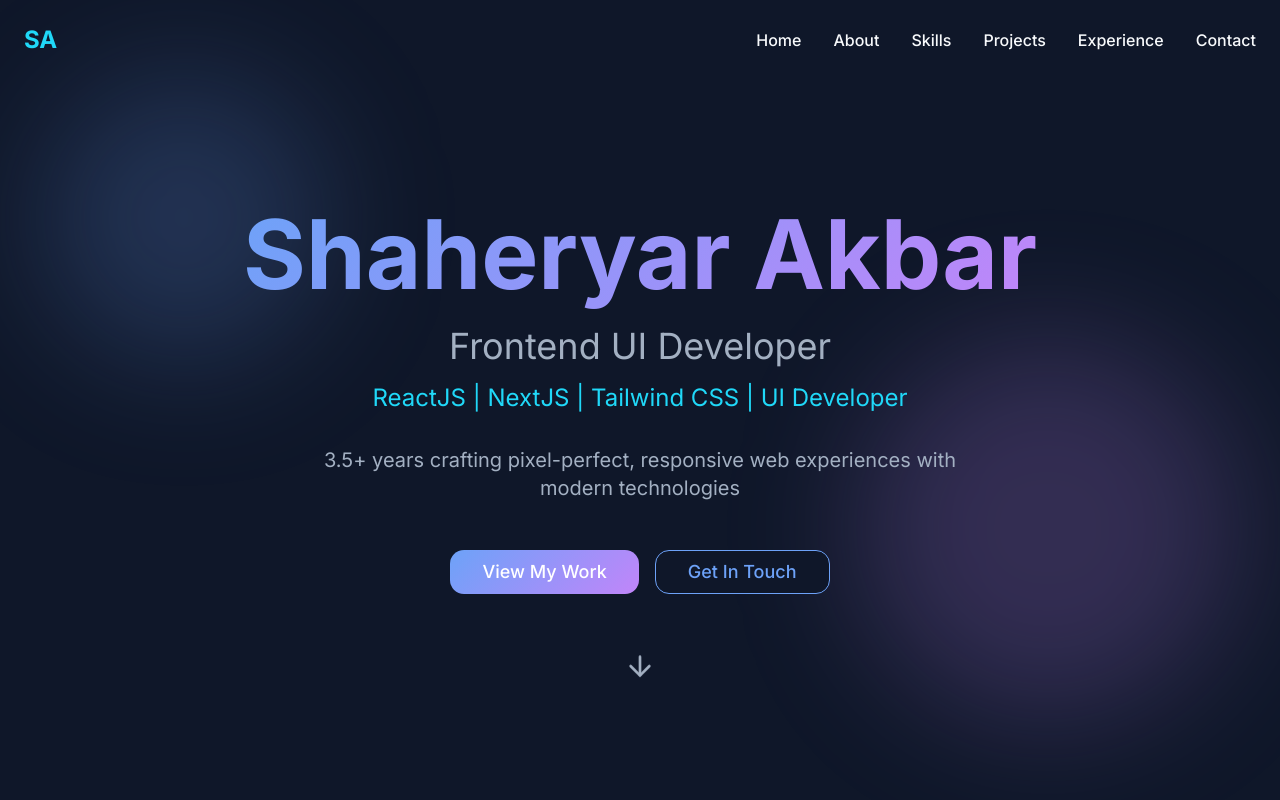
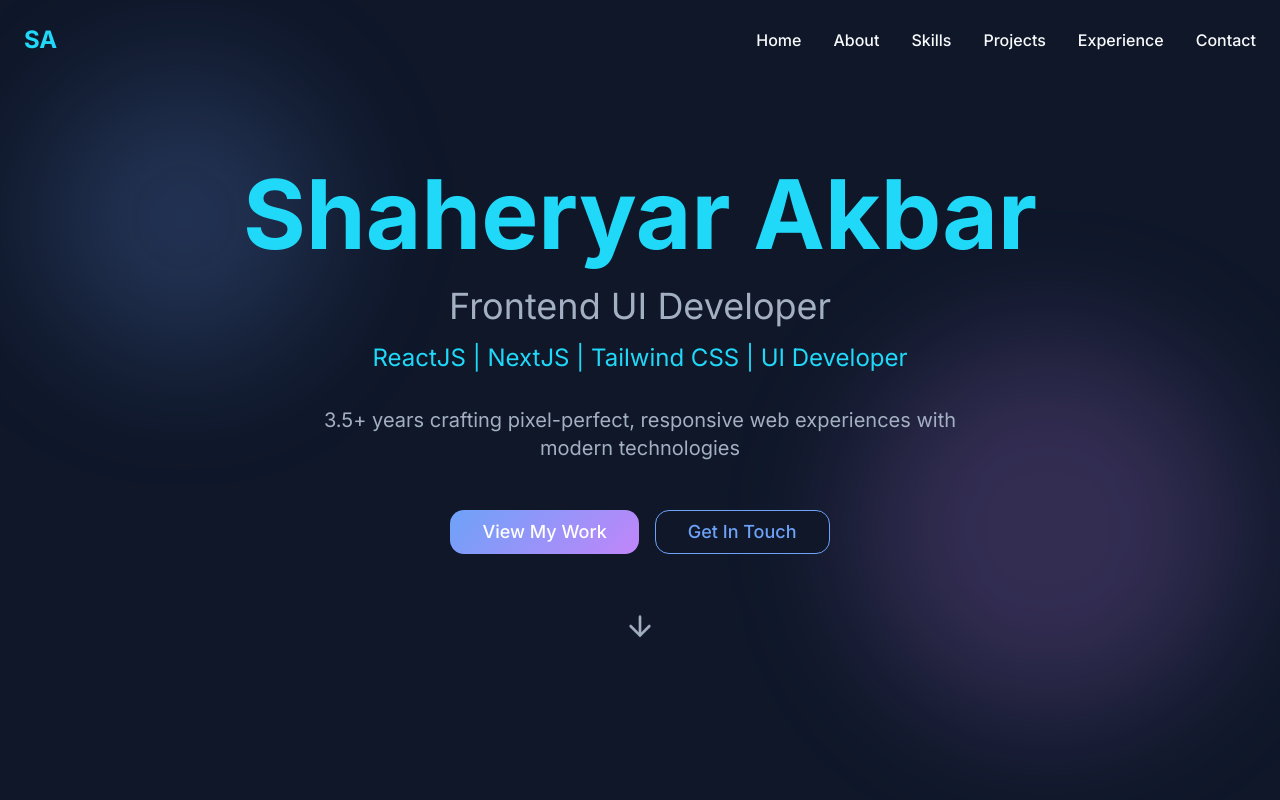
Before and after one commit to ShaheryarAkbar/shaheryar-showcase, a React (Vite) app: page / in a window 1280 px wide. Shown: the top 800 px of the page. Built offline with nearby package versions, Linux system fonts and the light colour scheme; the HTML template or start-up script is replaced by a standard one.

Commit message:
Refactor: Update heading colors and spacing

```diff
--- a/src/components/Hero.tsx
+++ b/src/components/Hero.tsx
@@ -3,7 +3,7 @@ import { ArrowDown } from "lucide-react";
 
 const Hero = () => {
   return (
-    <section id="home" className="min-h-screen flex items-center justify-center relative overflow-hidden px-0 md:px-6 pt-20 md:pt-24">
+    <section id="home" className="min-h-screen flex items-center justify-center relative overflow-hidden px-0 md:px-6 py-12 md:py-20 pt-20 md:pt-24">
       {/* Animated background gradient orbs */}
       <div className="absolute top-20 left-10 w-72 h-72 bg-primary/20 rounded-full blur-3xl animate-float" />
       <div className="absolute bottom-20 right-10 w-96 h-96 bg-secondary/20 rounded-full blur-3xl animate-float" style={{ animationDelay: "1s" }} />
--- a/src/index.css
+++ b/src/index.css
@@ -126,10 +126,7 @@ All colors MUST be HSL.
   }
 
   .text-gradient {
-    background: var(--gradient-primary);
-    -webkit-background-clip: text;
-    -webkit-text-fill-color: transparent;
-    background-clip: text;
+    color: hsl(var(--accent));
   }
 
   .glass {
```
